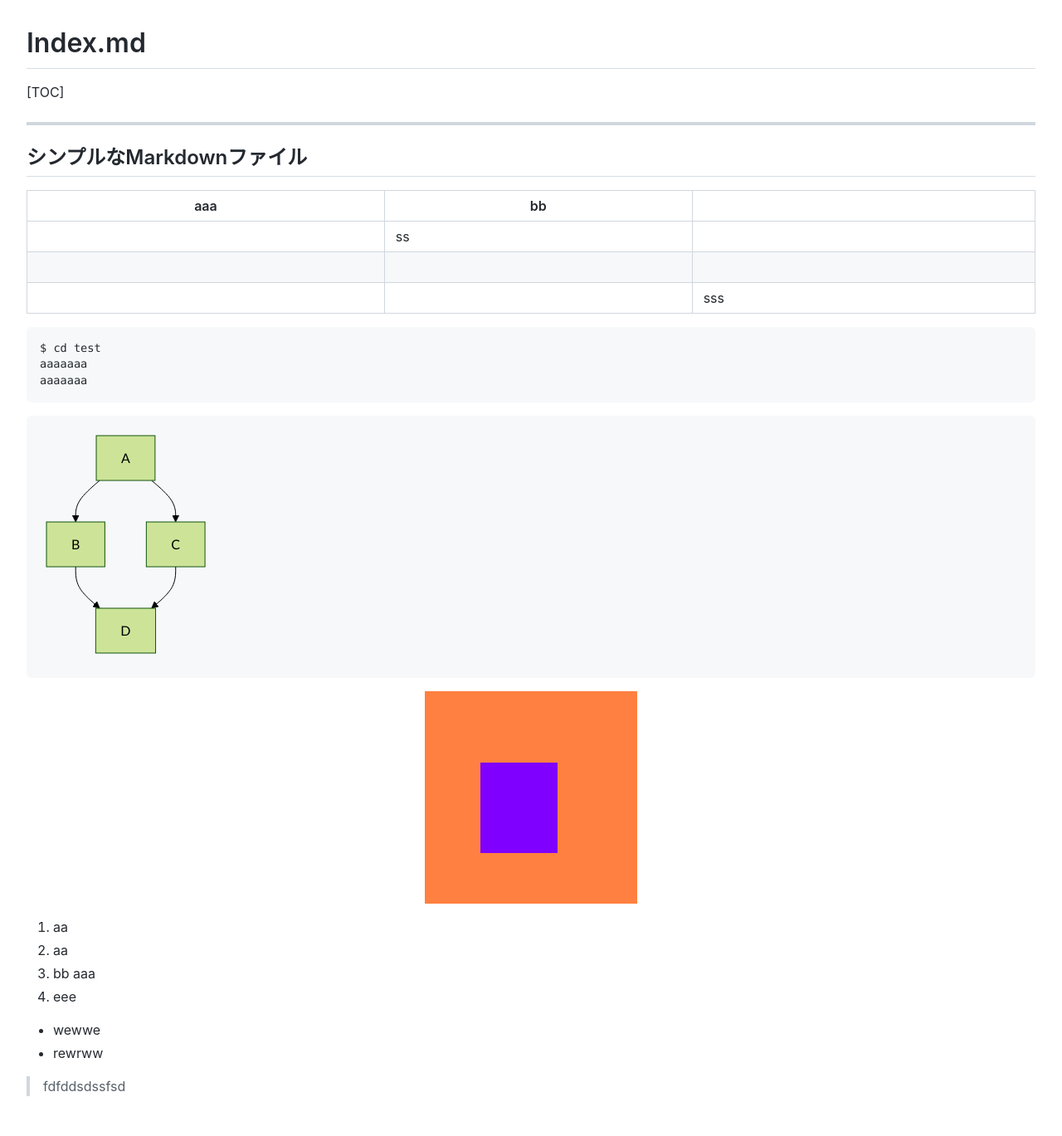
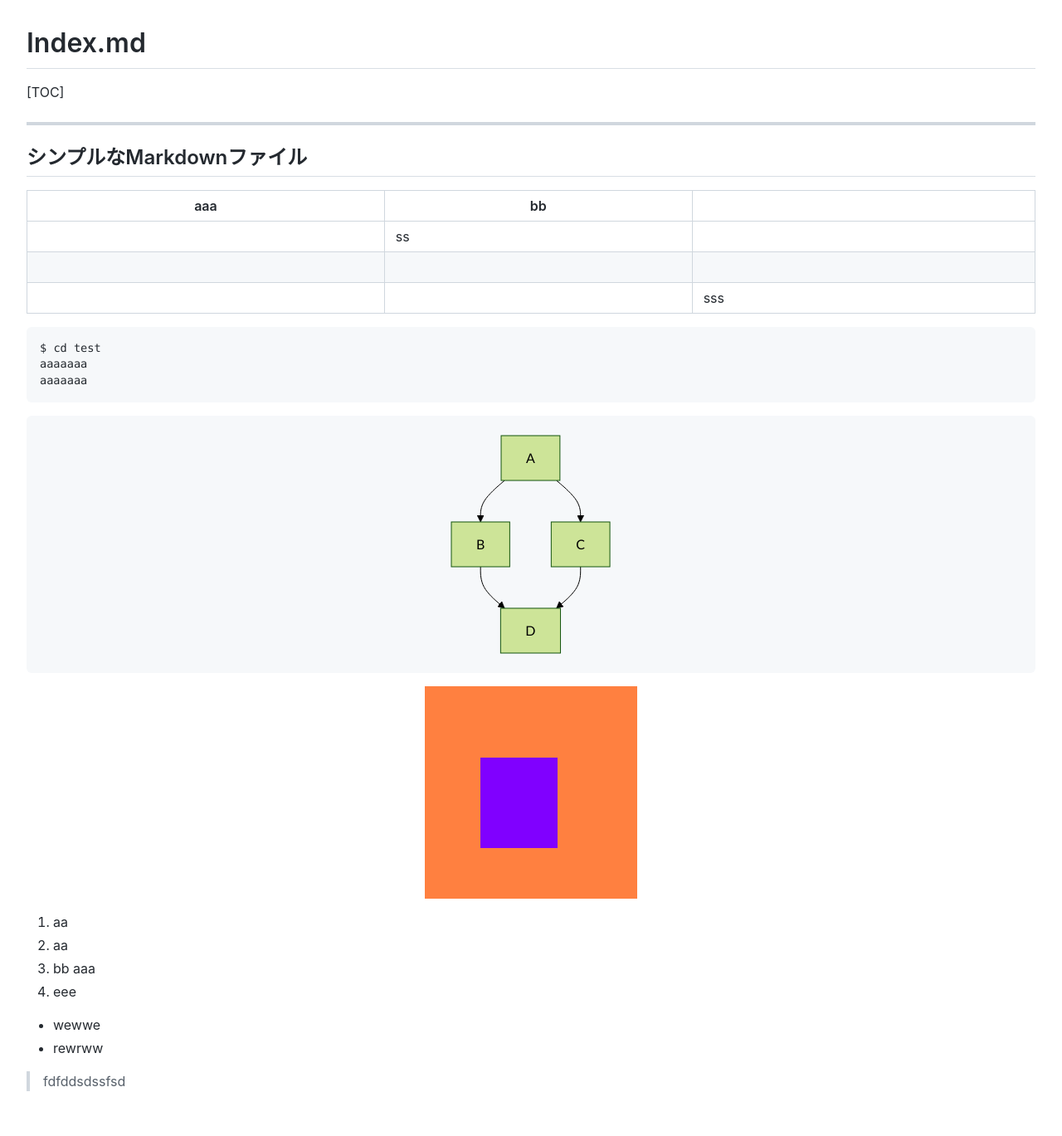
Before and after one commit to enumori/test_githubpages, a Jekyll site: the page built from index.md, in a window 1280 px wide. Shown: the whole page at 83% size. Built offline with Jekyll 4.4.1, drawn with Linux system fonts in a browser that asks for light colours; our own code applies the rules of GitHub Pages for plain Markdown files.

Commit message:
svg修正

```diff
--- a/assets/css/github-markdown.css
+++ b/assets/css/github-markdown.css
@@ -1037,10 +1037,8 @@
   filter: invert(50%);
 }
 
-.markdown-body code.language-mermaid {
-  text-align: center;
-}
-
 .markdown-body svg {
   text-align: center;
+  display: block;
+  margin: 0 auto;
 }
```
